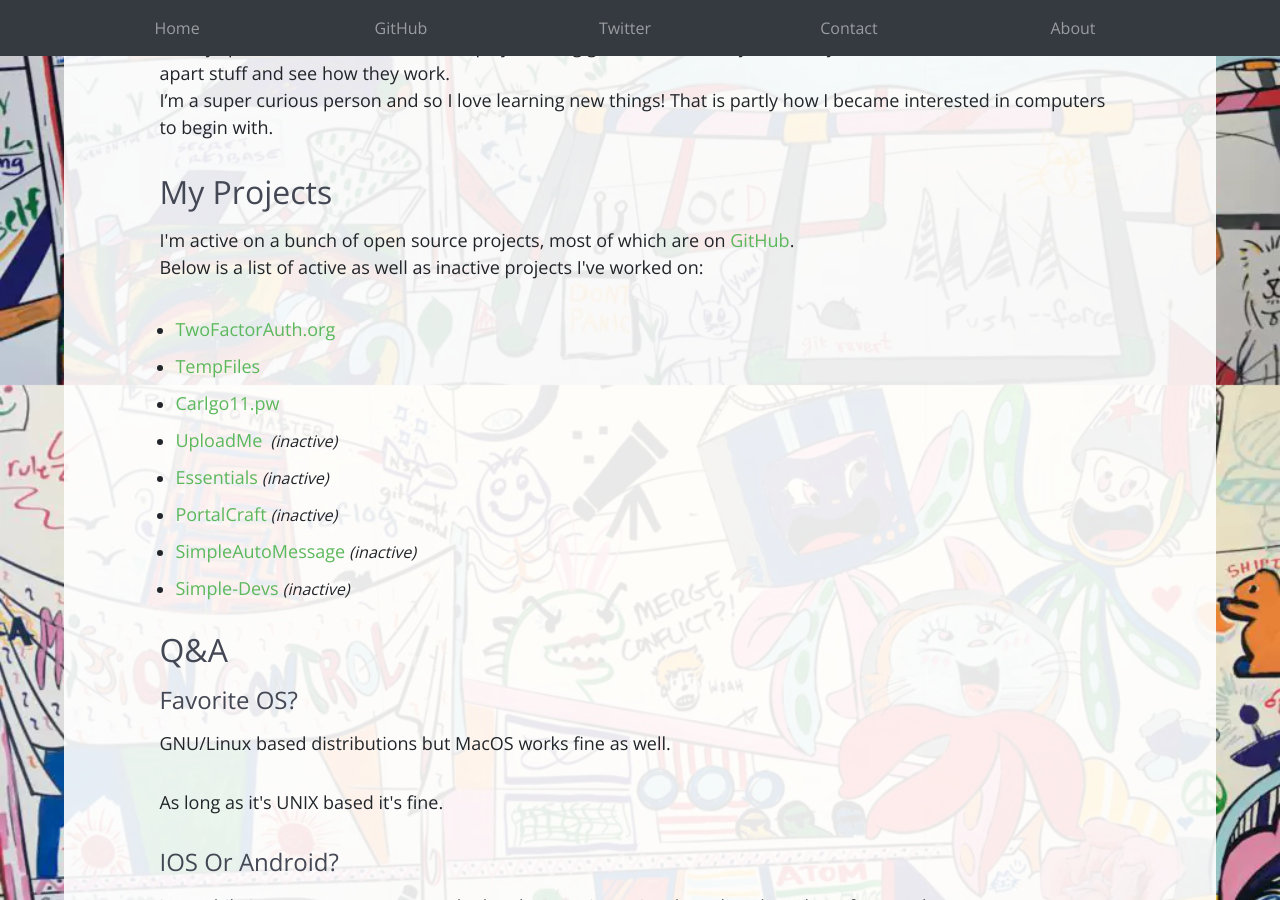
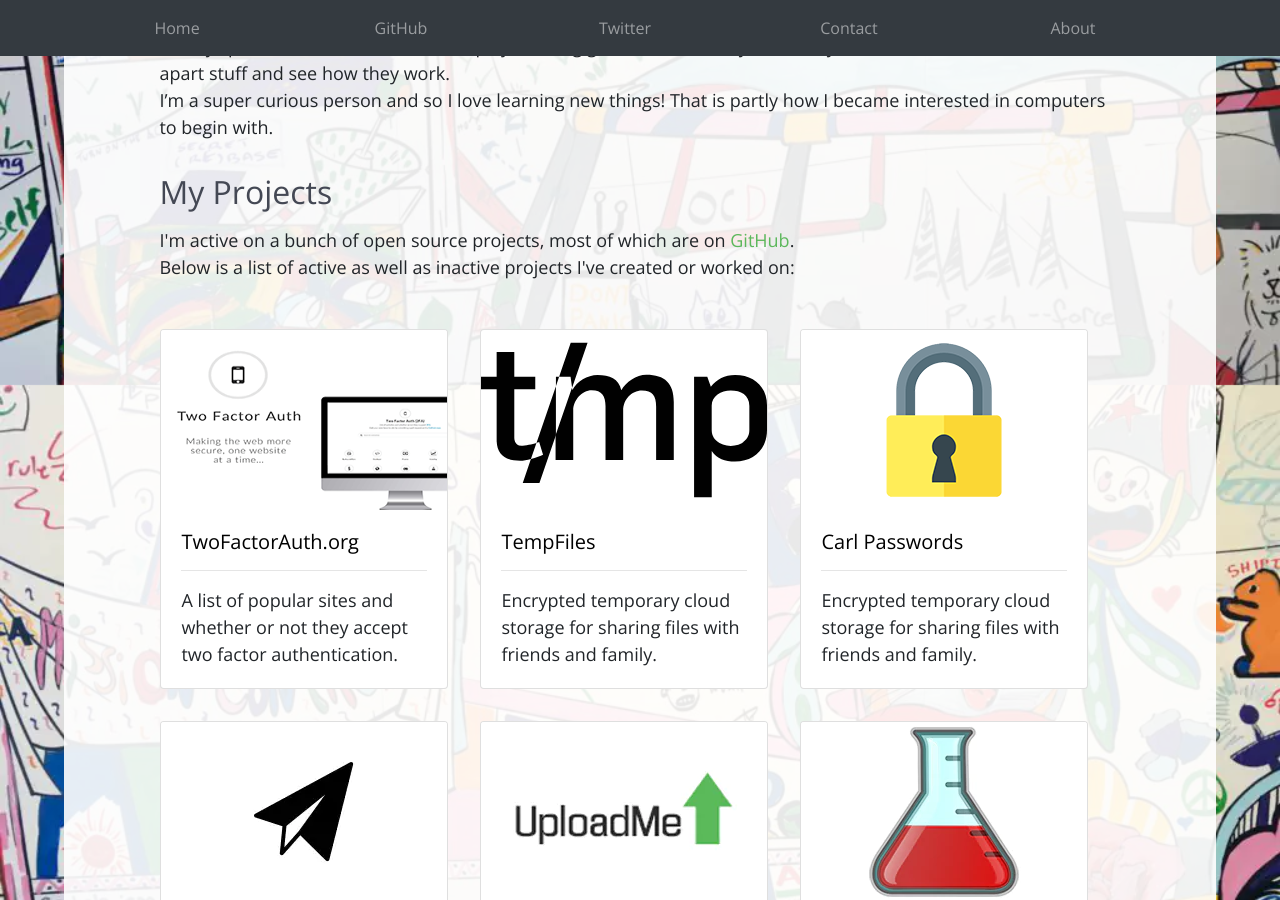
Before and after one commit to Carlgo11/carlgo11.com, a Jekyll site: the page built from about.html, in a window 1280 px wide and 900 px high, scrolled down 575 px. Built offline with Jekyll 4.4.1, drawn with Linux system fonts in a browser that asks for light colours; nearby versions of some CDN libraries; some of the changed text lies outside the part shown.

Commit message:
Add project cards

```diff
--- a/about.html
+++ b/about.html
@@ -16,21 +16,78 @@ title: About
   <p>I'm active on a bunch of open source projects, most of which are on
     <a href="https://github.com/carlgo11/">GitHub</a>.
     <br/>Below is a list of active as well as inactive
-        projects I've worked on:</p>
+    projects I've created or worked on:</p>
 
-    <ul id="project-list">
-        <li><a href="https://github.com/2factorauth/twofactorauth">TwoFactorAuth.org</a></li>
-        <li><a href="https://github.com/Carlgo11/TempFiles">TempFiles</a></li>
-        <li><a href="https://carlgo11.pw/">Carlgo11.pw</a></li>
-        <li><a href="https://github.com/Carlgo11/UploadMe">UploadMe</a>&nbsp; <em>(inactive)</em></li>
-        <li><a href="https://github.com/essentials/Essentials">Essentials</a> <em>(inactive)</em></li>
-        <li><a href="https://web.archive.org/web/20141221174635/https://www.portalcraft.se/">PortalCraft</a>
-            <em>(inactive)</em></li>
-        <li><a href="https://github.com/Carlgo11/SimpleAutomessage">SimpleAutoMessage</a> <em>(inactive)</em>
-        </li>
-        <li><a href="https://github.com/Simple-devs">Simple-Devs</a> <em>(inactive)</em></li>
-    </ul>
+  <div class="row">
+    <div class="card noselect">
+      <img class="card-img-top" src="{{ site.baseurl }}/img/projects/2fa.png">
+      <div class="card-body">
+        <a href="https://twofactorauth.org"><h5 class="card-title">TwoFactorAuth.org</h5></a>
+        <hr>
+        <p class="card-text">A list of popular sites and whether or not they accept two factor authentication.</p>
+      </div>
+    </div>
 
+    <div class="card noselect">
+      <picture>
+        <source srcset="{{ site.baseurl }}/img/projects/tempfiles.svg" type="image/svg+xml">
+        <img class="card-img-top" src="{{ site.baseurl }}/img/projects/tempfiles.png" type="image/png">
+      </picture>
+      <div class="card-body">
+        <a href="https://tempfiles.carlgo11.com/"><h5 class="card-title">TempFiles</h5></a>
+        <hr>
+        <p class="card-text">Encrypted temporary cloud storage for sharing files with friends and family.</p>
+      </div>
+    </div>
+
+    <div class="card noselect">
+      <img class="card-img-top" src="{{ site.baseurl }}/img/projects/carlgo11.pw.png">
+      <div class="card-body">
+        <a href="https://carlgo11.pw/"><h5 class="card-title">Carl Passwords</h5></a>
+        <hr>
+        <p class="card-text">Encrypted temporary cloud storage for sharing files with friends and family.</p>
+      </div>
+    </div>
+
+    <div class="card noselect">
+      <picture>
+        <source srcset="{{site.baseurl }}/img/projects/flightdata.webp" type="image/webp">
+        <img class="card-img-top" src="{{ site.baseurl }}/img/projects/flightdata.png" type="image/png">
+      </picture>
+      <div class="card-body">
+        <a href="https://github.com/Carlgo11/FlightData/"><h5 class="card-title">FlightData</h5></a>
+        <hr>
+        <p class="card-text">An easy to use flight tracker with useful airplane data and modern user interface.</p>
+      </div>
+    </div>
+
+    <div class="card noselect">
+      <picture>
+        <source srcset="{{ site.baseurl }}/img/projects/uploadme.webp" type="image/webp">
+        <img class="card-img-top" src="{{ site.baseurl }}/img/projects/uploadme.png" type="image/png">
+      </picture>
+      <div class="card-body">
+        <a href="https://github.com/Carlgo11/UploadMe/"><h5 class="card-title">UploadMe <i class="fas fa-archive"></i>
+        </h5></a>
+        <hr>
+        <p class="card-text">A file uploading system with privacy in mind.<br>Superseded by TempFiles.</p>
+      </div>
+    </div>
+
+    <div class="card noselect">
+      <picture>
+        <source srcset="{{ site.baseurl }}/img/projects/essentials.webp" type="image/webp">
+        <img class="card-img-top" src="{{ site.baseurl }}/img/projects/essentials.png" type="image/png">
+      </picture>
+      <div class="card-body">
+        <a href="https://dev.bukkit.org/projects/essentials"><h5 class="card-title">Essentials
+          <i class="fas fa-archive"></i></h5></a>
+        <hr>
+        <p class="card-text">A collection of useful commands and features for Minecraft Bukkit servers.</p>
+      </div>
+    </div>
+
+  </div>
 
   <h2>Q&A</h2>
   <h4>Favorite OS?</h4>
--- a/css/main.css
+++ b/css/main.css
@@ -155,6 +155,7 @@ label {
   float: none;
   position: static;
   transition: all ease .4s;
+  height: 128px;
 }
 
 #avatar:hover {
```
Also changed, not shown: css/about.css (+21 -0 lines), css/about.min.css, css/main.min.css, img/projects/2fa.png (added), img/projects/carlgo11.pw.png (added), img/projects/essentials.png (added), img/projects/essentials.webp (added), img/projects/flightdata.png (added), img/projects/flightdata.webp (added), img/projects/tempfiles.png (added), img/projects/tempfiles.svg (added), img/projects/uploadme.png (added), img/projects/uploadme.webp (added). Lines whose indentation alone changed are shown as unchanged.
